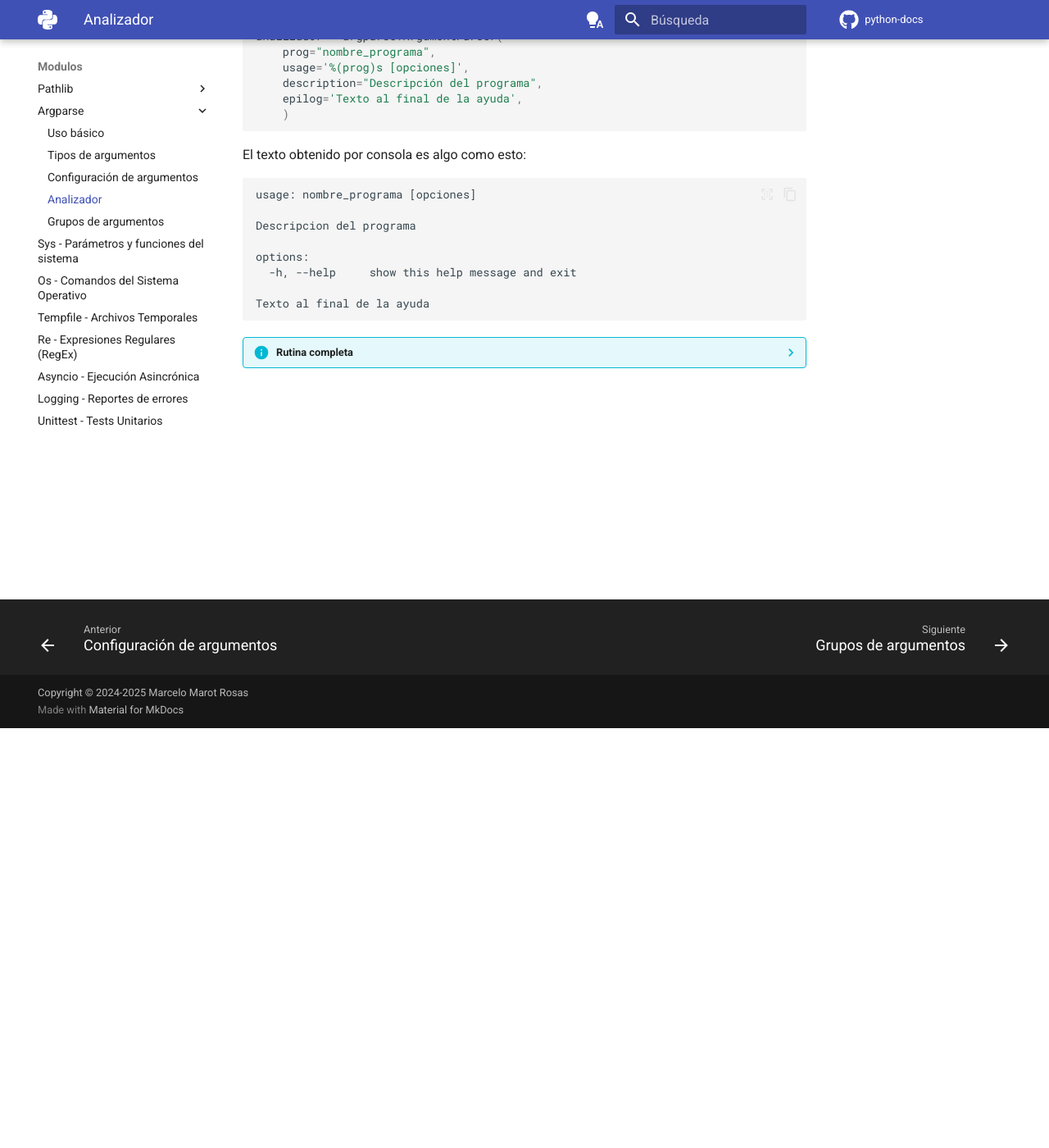
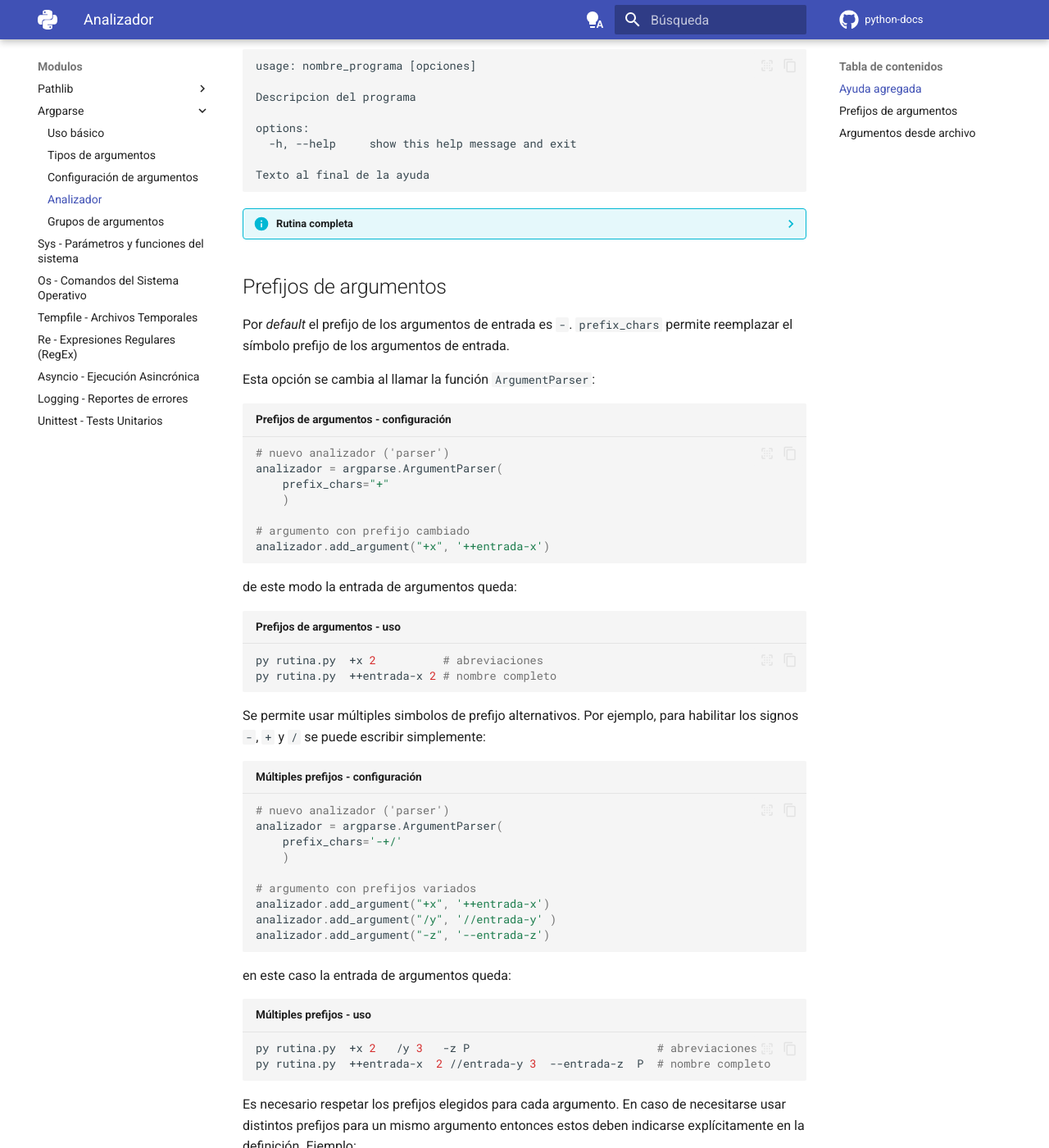
Before and after one commit to alejrot/python-docs, an MkDocs documentation site: the page built from docs/argparse/parser.md, in a window 1280 px wide and 1400 px high, scrolled down 512 px. Shown: the whole window at 82% size. Built offline with MkDocs 1.6.1 and Material for MkDocs 9.7.7, drawn with Linux system fonts in a browser that asks for light colours; plug-ins that fetch from the network failed and are left out; comment, search, counter and statistics services are not loaded; some of the changed text lies outside the part shown.

Commit message:
Argparse V

````diff
--- a/docs/argparse/parser.md
+++ b/docs/argparse/parser.md
@@ -7,31 +7,9 @@
 # Analizador
 
 
+## Ayuda agregada
 
-
-prog
-usage
-description
-epilog
-
-prefix_chars
-fromfile_prefix_chars
-argument_default
-
-exit_on_error
-conflict_handler
-
-
-add_help
-
-formatter_class
-
-allow_abbrev
-exit_on_error
-
-
-
-
+`ArgumentParser` posee varios argumentos para mejorar la legibilidad de la ayuda por consola:
 
 ```py
 # nuevo analizador ('parser')
@@ -74,3 +52,147 @@
     # lectura de argumentos
     argumentos = analizador.parse_args()
     ```
+
+
+## Prefijos de argumentos
+
+Por *default* el prefijo de los argumentos de entrada es `-`.
+`prefix_chars` permite reemplazar el símbolo prefijo de los argumentos de entrada.
+
+Esta opción se cambia al llamar la función `ArgumentParser`:
+
+
+```py title="Prefijos de argumentos - configuración"
+# nuevo analizador ('parser')
+analizador = argparse.ArgumentParser(
+    prefix_chars="+"
+    )
+
+# argumento con prefijo cambiado
+analizador.add_argument("+x", '++entrada-x')
+```
+
+de este modo la entrada de argumentos queda:
+
+```bash title="Prefijos de argumentos - uso"
+py rutina.py  +x 2          # abreviaciones
+py rutina.py  ++entrada-x 2 # nombre completo
+```
+
+Se permite usar múltiples simbolos de prefijo alternativos.
+Por ejemplo, para habilitar los signos `-`,  `+` y `/` se puede escribir simplemente:
+
+```py title="Múltiples prefijos - configuración"
+# nuevo analizador ('parser')
+analizador = argparse.ArgumentParser(
+    prefix_chars='-+/'
+    )
+
+# argumento con prefijos variados
+analizador.add_argument("+x", '++entrada-x')
+analizador.add_argument("/y", '//entrada-y' )
+analizador.add_argument("-z", '--entrada-z')
+```
+en este caso la entrada de argumentos queda:
+
+```bash title="Múltiples prefijos - uso"
+py rutina.py  +x 2   /y 3   -z P                            # abreviaciones
+py rutina.py  ++entrada-x  2 //entrada-y 3  --entrada-z  P  # nombre completo
+```
+
+Es necesario respetar los prefijos elegidos para cada argumento.
+En caso de necesitarse usar distintos prefijos para un mismo argumento
+entonces estos deben indicarse explícitamente en la definición.
+Ejemplo:
+
+```py title="Múltiples prefijos por argumento"
+# argumento con prefijos variados
+analizador.add_argument(
+      "+x", '++entrada-x',
+      "/x", '//entrada-x',
+      "-x", '--entrada-x',
+      )
+```
+
+??? info "Rutina completa"
+
+    ```py
+    import argparse
+
+    # nuevo analizador ('parser')
+    analizador = argparse.ArgumentParser(
+        prefix_chars='-+/'
+        )
+
+    # argumento con prefijos variados
+    analizador.add_argument("+x", '++entrada-x')
+    analizador.add_argument("/y", '//entrada-y' )
+    analizador.add_argument("-z", '--entrada-z')
+
+    # lectura de argumentos
+    argumentos = analizador.parse_args()
+    valores = vars(argumentos)
+    print(valores)
+    ```
+
+
+## Argumentos desde archivo
+
+Si los argumentos deben leerse desde archivo
+se agrega durante la creación del *parser*
+el parámetro `fromfile_prefix_chars`
+y se le asigna un carácter indicador,
+por ejemplo el arroba (`@`):
+
+
+```py title="Argumentos desde archivo - configuración"
+# nuevo analizador ('parser')
+analizador = argparse.ArgumentParser(
+    fromfile_prefix_chars='@'   # prefijo de archivos
+    )
+
+# argumentos opcionales
+analizador.add_argument('-x')
+analizador.add_argument('-y')
+analizador.add_argument('-z')
+```
+
+entonces al programa se le pasa el nombre de archivo
+precedido por el arroba:
+
+```bash title="Argumentos desde archivo - lectura"
+py rutina.py @valores.txt
+```
+
+Si el archivo de texto trae los valores guardados en este formato:
+
+``` title="archivo con argumentos"
+-x=8
+-y=hola
+-z=mundo
+```
+
+entonces el programa podrá leer todos los argumentos juntos:
+```
+{'x': '8', 'y': 'hola', 'z': 'mundo'}
+```
+
+??? info "Rutina completa"
+
+    ```py
+    import argparse
+
+    # nuevo analizador ('parser')
+    analizador = argparse.ArgumentParser(
+        fromfile_prefix_chars='@'
+        )
+
+    analizador.add_argument('-x')
+    analizador.add_argument('-y')
+    analizador.add_argument('-z')
+
+    # lectura de argumentos
+    argumentos = analizador.parse_args()
+    valores = vars(argumentos)
+    print(valores)
+    ```
````
Also changed, not shown: docs/argparse/configuracion.md (+4 -3 lines), docs/argparse/grupos.md (+138 -76 lines).
